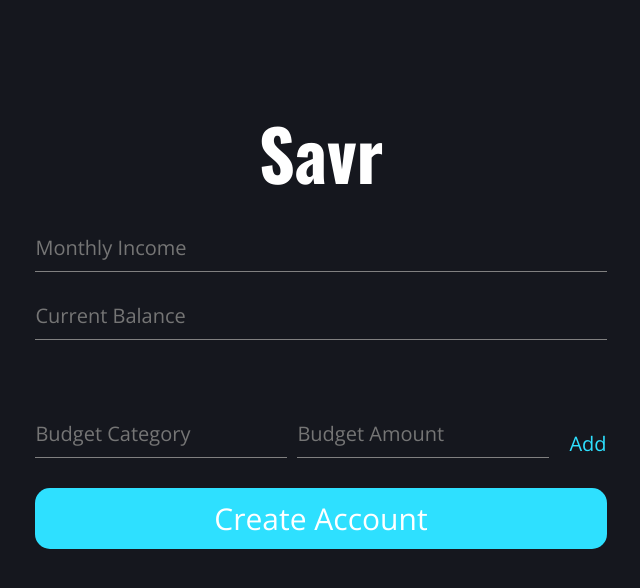
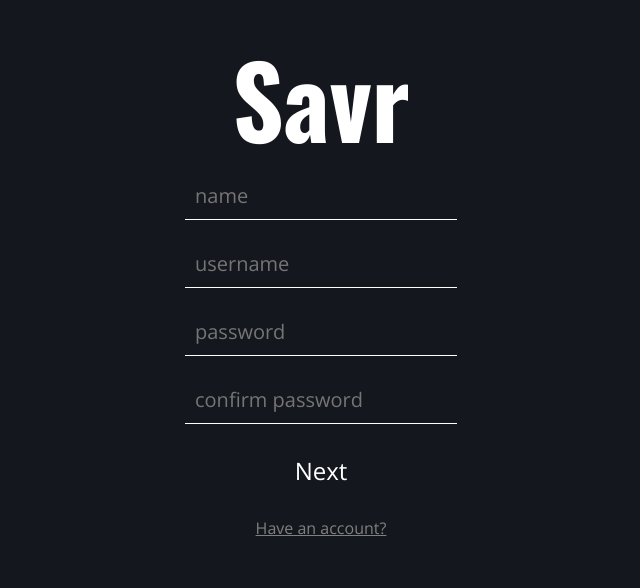
Before and after one commit to anewlens/Savr, a React (Create React App) app in the folder app/: page /account-create in a window 1280 px wide. Shown: the part 126-714 px from the top of the page, without its empty margins (319-959 px from the left). Built offline with nearby package versions, Linux system fonts and the light colour scheme.

Commit message:
Separating Log in and sign up

```diff
--- a/app/src/App.js
+++ b/app/src/App.js
@@ -17,6 +17,7 @@ import userServices from './services/user'
 import Loading from './components/Loading.component'
 import Login from './components/Login'
 import AccountCreate from './components/AccountCreate'
+import AccountSetup from './components/AccountSetup'
 import Home from './pages/Home.component'
 
 import './styles/MediaQueries.scss'
@@ -69,6 +70,7 @@ function App({account, loading, toggleLoading, setAccount, setUser}) {
               component={Home} />
 
             <Route path='/account-create' component={AccountCreate} />
+            <Route path='/account-setup' component={AccountSetup} />
           </Switch>
         </Router>
     </div>
--- a/app/src/components/AccountCreate.jsx
+++ b/app/src/components/AccountCreate.jsx
@@ -1,117 +1,91 @@
 import React, {useState} from 'react'
-import {connect} from 'react-redux'
+import { connect } from 'react-redux'
+import { Link } from 'react-router-dom'
 
-import { setAccount } from '../redux/account/account.actions'
-import { selectUser } from '../redux/user/user.selectors'
+import accountServices from '../services/account'
+import userServices from '../services/user'
+
+import { setUser } from '../redux/user/user.actions'
 import { toggleLoading } from '../redux/loading/loading.actions'
 
-import '../styles/AccountCreate.scss'
+import TextInput from './Inputs/testInput.component'
+import PWInput from './Inputs/pwInput.component'
 
-import accountServices from '../services/account'
-import TextInput from './Inputs/testInput.component'
+import '../styles/Login.scss'
 
-const AccountCreate = ({user, setAccount, history}) => {
+const Login = ({setUser, history}) => {
 
-    const [income, setIncome] = useState('')
-    const [balance, setBalance] = useState('')
-    const [budgets, setBudgets] = useState([])
-    const [budgetName, setBudgetName] = useState('')
-    const [budgetAmount, setBudgetAmount] = useState('')
+    const [username, setUsername] = useState('')
+    const [password, setPassword] = useState('')
+    const [errorMessage, setErrorMessage] = useState(null)
+    const [confirmPassword, setConfirmPassword] = useState('')
+    const [name, setName] = useState('')
 
-    const handleBudgetAdd = e => {
-        if (budgetName.length > 0 && budgetName.length > 0) {
-            e.preventDefault()
-            setBudgets(budgets.concat({name: budgetName.toLowerCase(), amount: Number(budgetAmount)}))
-            setBudgetAmount('')
-            setBudgetName('')
-        }
-    }
-
-    const submitAccount = async e => {
+    const handleCreateUser = async e => {
         e.preventDefault()
         try {
-            if (income.length > 0 && balance.length > 0 && budgets.length > 0) {
-                const account = {
-                    currentBalance: balance,
-                    monthlyBudget: budgets,
-                    income,
-                    user
-                }
-                await accountServices
-                        .addAccount(account)
-                        .then(res => {
-                            console.log('addAccount res', res)
-                            setAccount(res)
-                            history.push('/')
-                        })
+            const user = {
+                name,
+                username,
+                password
             }
+
+            await userServices
+                    .addUser(user)
+                    .then(res => {
+                        window.localStorage.setItem('LoggedInUser', JSON.stringify(res))
+                        accountServices.setToken(res.token)
+                        setUser(res)
+                        history.push('/account-setup')
+                    })
         } catch(exception) {
-            console.log('exception', exception)
+            setErrorMessage('Invalid username/password')
+
+            setTimeout(() => {setErrorMessage(null)}, 10000)
         }
     }
 
     return (
-        <div className="AccountCreate">
-            <h1 className="AccountCreate-title">Savr</h1>
-            <form onSubmit={submitAccount} className="AccountCreate-form">
-                <div className="AccountCreate-form-1">
-                    <TextInput
-                        placeholder='Monthly Income'
-                        value={income}
-                        onChange={e => setIncome(e.target.value)}
-                        className="AccountCreate-form-income AccountCreate-form-input" />
+        <div className="Login">
+            <h1 className="Login-title">Savr</h1>
+            <form onSubmit={handleCreateUser} className="Login-form">
+                <TextInput
+                    className="Login-form-name Login-input"
+                    onChange={e => setName(e.target.value)}
+                    value={name}
+                    placeholder='name' />
+                <TextInput
+                    className="Login-form-username Login-input"
+                    onChange={e => setUsername(e.target.value)}
+                    value={username}
+                    placeholder='username'/>
 
-                    <TextInput
-                        placeholder='Current Balance'
-                        value={balance}
-                        onChange={e => setBalance(e.target.value)}
-                        className="AccountCreate-form-balance AccountCreate-form-input"/>
-                </div>
+                <PWInput
+                    className="Login-form-password Login-input"
+                    onChange={e => setPassword(e.target.value)}
+                    value={password}
+                    placeholder='password' />
 
-                <div className="AccountCreate-form-budgets">
-                    {budgets.length > 0 && budgets.map(cat => {
-                        return (
-                            <span className="AccountCreate-form-line">
-                                <p className="AccountCreate-form-catName">{cat.name}</p>
-                                <p className="AccountCreate-form-catAmount">{cat.amount}</p>
-                            </span>
-                        )
-                    })}
+                 <PWInput
+                    className="Login-form-confirmpw Login-input"
+                    onChange={e => setConfirmPassword(e.target.value)}
+                    value={confirmPassword}
+                    placeholder='confirm password'/>
 
-                    <span className="AccountCreate-form-line">
-                        <TextInput
-                            placeholder='Budget Category'
-                            value={budgetName}
-                            onChange={e => setBudgetName(e.target.value)}
-                            className="AccountCreate-form-income AccountCreate-form-input"/>
+                <p className="Login-error">{errorMessage}</p>
 
-                            <input
-                                type="number"
-                                placeholder='Budget Amount'
-                                value={budgetAmount}
-                                onChange={e => setBudgetAmount(e.target.value)}
-                                className="AccountCreate-form-income AccountCreate-form-input"/>
-
-                        <button
-                            onClick={handleBudgetAdd}
-                            className="AccountCreate-form-addBudget">
-                            Add
-                        </button>
-                    </span>
-                </div>
-
-                <button type="submit" className="AccountCreate-form-submit">Create Account</button>
+                <button className="Login-submit btn-lite">
+                    Next
+                </button>
             </form>
+            <Link to='/login' className="Login-create">Have an account?</Link>
         </div>
     )
 }
 
-const mapStateToProps = state => ({
-    user: selectUser(state)
-  })
-
 const mapDispatchToProps = dispatch => ({
-    setAccount: account => dispatch(setAccount(account)),
+    setUser: user => dispatch(setUser(user)),
+    toggleLoading: () => dispatch(toggleLoading())
 })
 
-export default connect(mapStateToProps, mapDispatchToProps)(AccountCreate)
+export default connect(null, mapDispatchToProps)(Login)
--- /dev/null
+++ b/app/src/components/AccountSetup.jsx
@@ -0,0 +1,116 @@
+import React, {useState} from 'react'
+import {connect} from 'react-redux'
+
+import { setAccount } from '../redux/account/account.actions'
+import { selectUser } from '../redux/user/user.selectors'
+
+import '../styles/AccountCreate.scss'
+
+import accountServices from '../services/account'
+import TextInput from './Inputs/testInput.component'
+
+const AccountSetup = ({user, setAccount, history}) => {
+
+    const [income, setIncome] = useState('')
+    const [balance, setBalance] = useState('')
+    const [budgets, setBudgets] = useState([])
+    const [budgetName, setBudgetName] = useState('')
+    const [budgetAmount, setBudgetAmount] = useState('')
+
+    const handleBudgetAdd = e => {
+        if (budgetName.length > 0 && budgetName.length > 0) {
+            e.preventDefault()
+            setBudgets(budgets.concat({name: budgetName.toLowerCase(), amount: Number(budgetAmount)}))
+            setBudgetAmount('')
+            setBudgetName('')
+        }
+    }
+
+    const submitAccount = async e => {
+        e.preventDefault()
+        try {
+            if (income.length > 0 && balance.length > 0 && budgets.length > 0) {
+                const account = {
+                    currentBalance: balance,
+                    monthlyBudget: budgets,
+                    income,
+                    user
+                }
+                await accountServices
+                        .addAccount(account)
+                        .then(res => {
+                            console.log('addAccount res', res)
+                            setAccount(res)
+                            history.push('/')
+                        })
+            }
+        } catch(exception) {
+            console.log('exception', exception)
+        }
+    }
+
+    return (
+        <div className="AccountCreate">
+            <h1 className="AccountCreate-title">Savr</h1>
+            <form onSubmit={submitAccount} className="AccountCreate-form">
+                <div className="AccountCreate-form-1">
+                    <TextInput
+                        placeholder='Monthly Income'
+                        value={income}
+                        onChange={e => setIncome(e.target.value)}
+                        className="AccountCreate-form-income AccountCreate-form-input" />
+
+                    <TextInput
+                        placeholder='Current Balance'
+                        value={balance}
+                        onChange={e => setBalance(e.target.value)}
+                        className="AccountCreate-form-balance AccountCreate-form-input"/>
+                </div>
+
+                <div className="AccountCreate-form-budgets">
+                    {budgets.length > 0 && budgets.map(cat => {
+                        return (
+                            <span className="AccountCreate-form-line">
+                                <p className="AccountCreate-form-catName">{cat.name}</p>
+                                <p className="AccountCreate-form-catAmount">{cat.amount}</p>
+                            </span>
+                        )
+                    })}
+
+                    <span className="AccountCreate-form-line">
+                        <TextInput
+                            placeholder='Budget Category'
+                            value={budgetName}
+                            onChange={e => setBudgetName(e.target.value)}
+                            className="AccountCreate-form-income AccountCreate-form-input"/>
+
+                            <input
+                                type="number"
+                                placeholder='Budget Amount'
+                                value={budgetAmount}
+                                onChange={e => setBudgetAmount(e.target.value)}
+                                className="AccountCreate-form-income AccountCreate-form-input"/>
+
+                        <button
+                            onClick={handleBudgetAdd}
+                            className="AccountCreate-form-addBudget">
+                            Add
+                        </button>
+                    </span>
+                </div>
+
+                <button type="submit" className="AccountCreate-form-submit">Create Account</button>
+            </form>
+        </div>
+    )
+}
+
+const mapStateToProps = state => ({
+    user: selectUser(state)
+  })
+
+const mapDispatchToProps = dispatch => ({
+    setAccount: account => dispatch(setAccount(account)),
+})
+
+export default connect(mapStateToProps, mapDispatchToProps)(AccountSetup)
```
Also changed, not shown: app/src/components/Login.jsx (+8 -61 lines).
